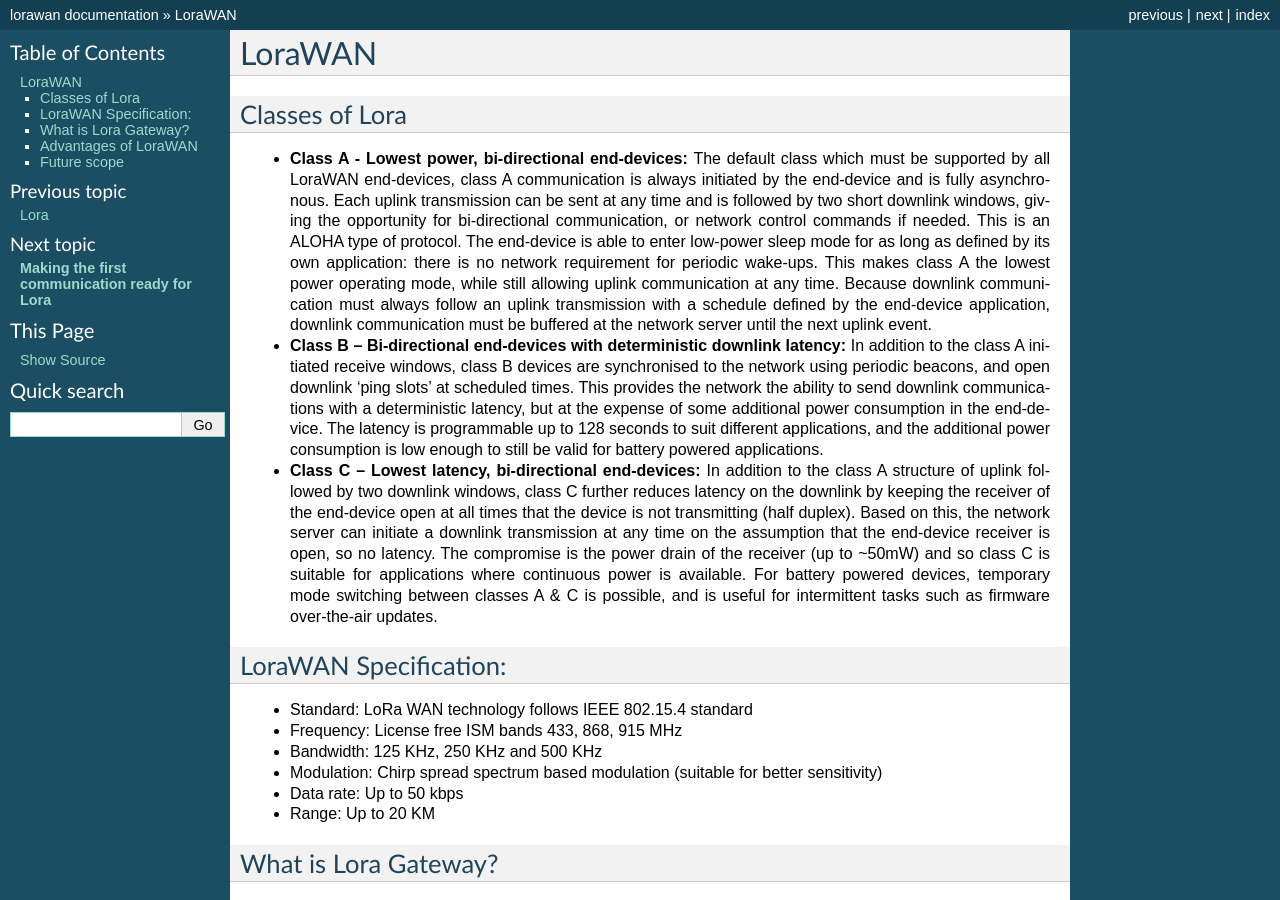
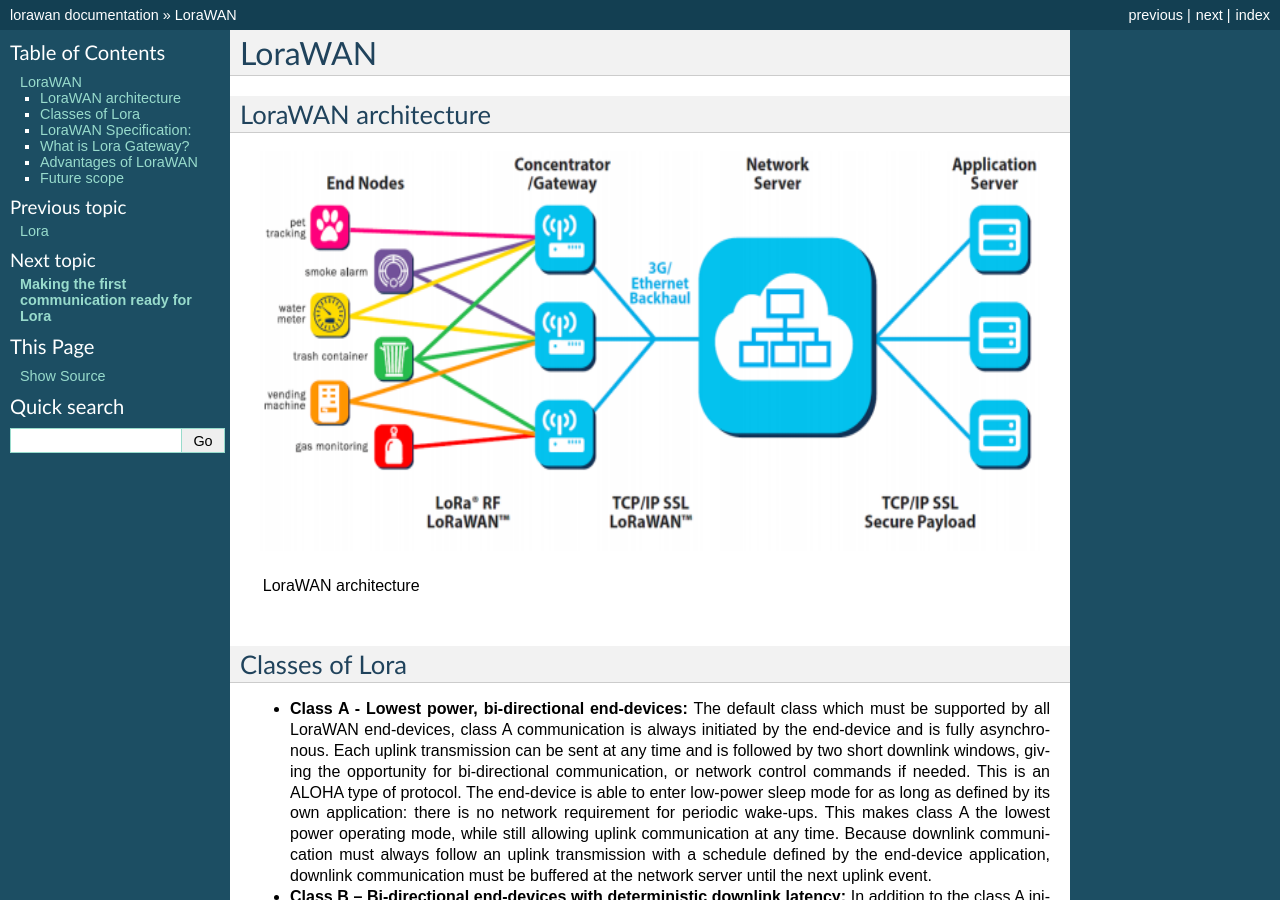
Before and after one commit to ANRGUSC/lorawandocs, a Sphinx documentation site: the page built from docs/source/lorawan.rst, in a window 1280 px wide and 900 px high. Built offline with Sphinx 7.4.7, drawn with Linux system fonts in a browser that asks for light colours.

Commit message:
first commit

```diff
--- a/docs/source/lorawan.rst
+++ b/docs/source/lorawan.rst
@@ -1,5 +1,17 @@
 LoraWAN
 =======
+
+LoraWAN architecture
+++++++++++++++++++++
+
+.. figure:: pic18.png
+  :width: 800
+  :align: center
+  :height: 400
+  :alt: Alternative text
+
+  LoraWAN architecture
+
 
 Classes of Lora
 +++++++++++++++
```
Also changed, not shown: docs/source/pic18.png (added).
